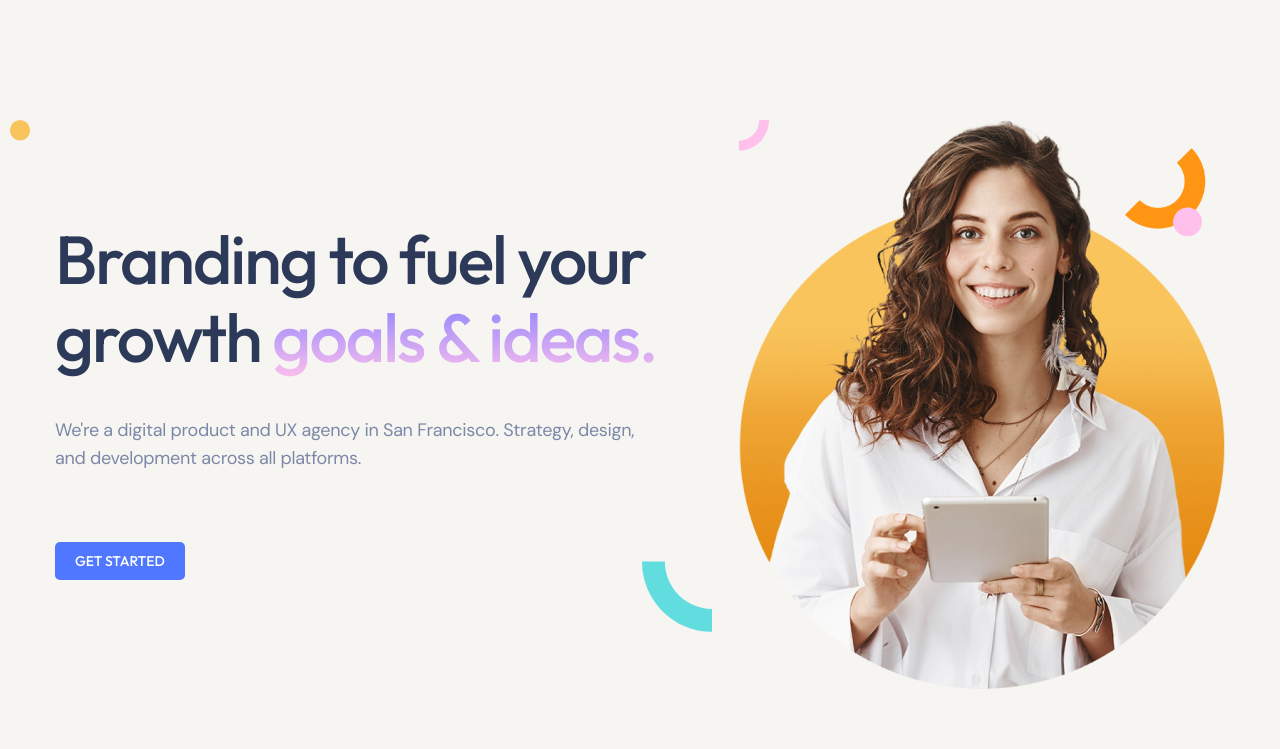
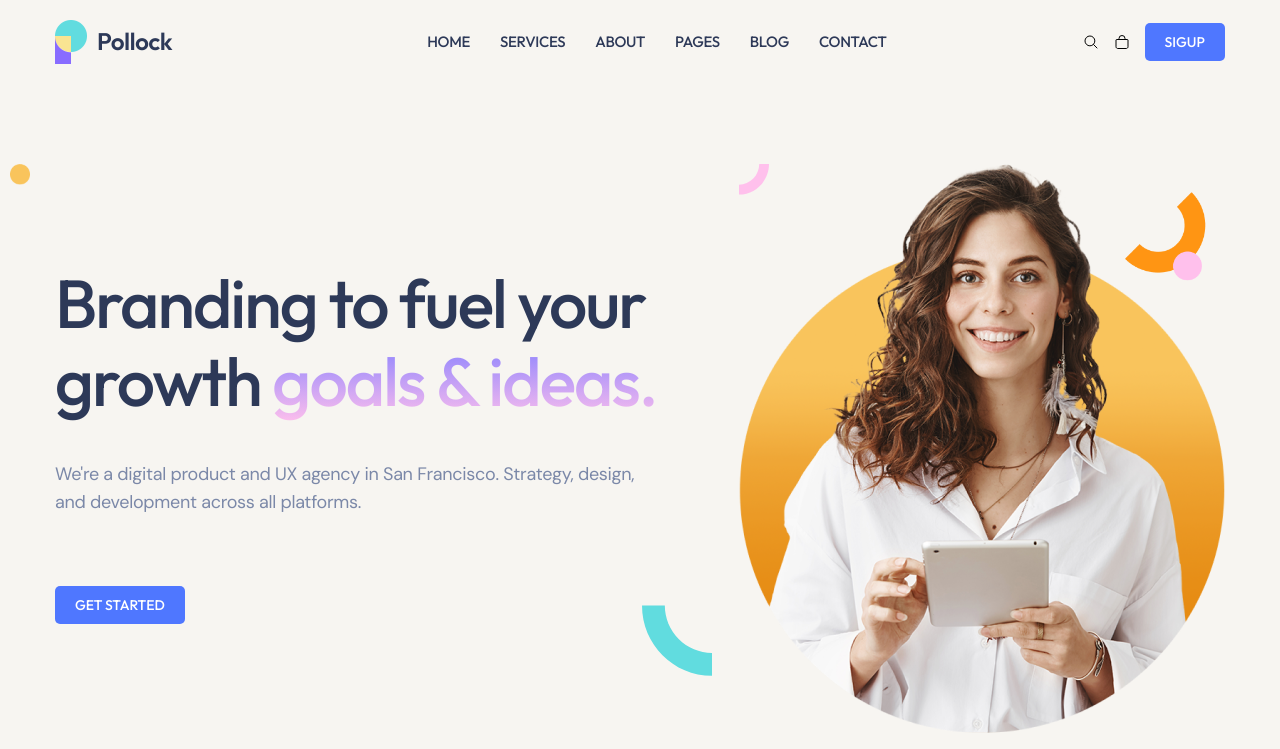
Before and after one commit to tuyennv95/pollock-pigma, a plain HTML site: page index.html in a window 1280 px wide. Shown: the top 749 px of the page. Drawn offline with nearby package versions, Linux system fonts and the light colour scheme.

Commit message:
fix-comment

```diff
--- a/index.html
+++ b/index.html
@@ -23,7 +23,7 @@
     <div class="wrapper">
       <section class="top">
         <div class="container">
-          <!-- <div class="menu">
+          <div class="menu">
             <img srcset="images/Logo.png 2x" alt="" class="menu--logo" />
             <ul>
               <li><a href="#" class="menu--link--item">HOme</a></li>
@@ -38,7 +38,7 @@
               <ion-icon name="bag-outline"></ion-icon>
               <button class="button">Sigup</button>
             </div>
-          </div> -->
+          </div>
           <div class="introduce">
             <div class="introduce--text">
               <h4 class="heading">
```
